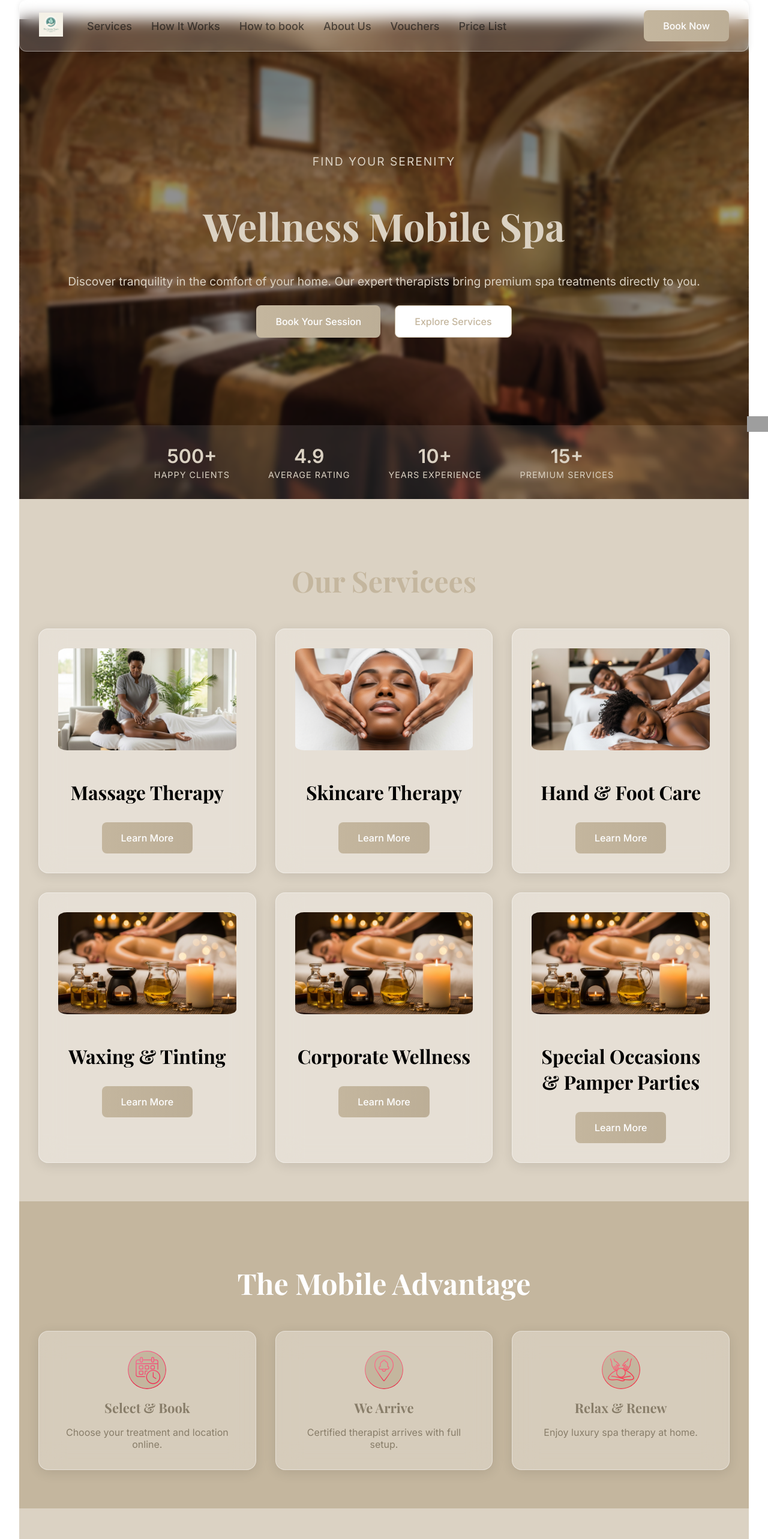
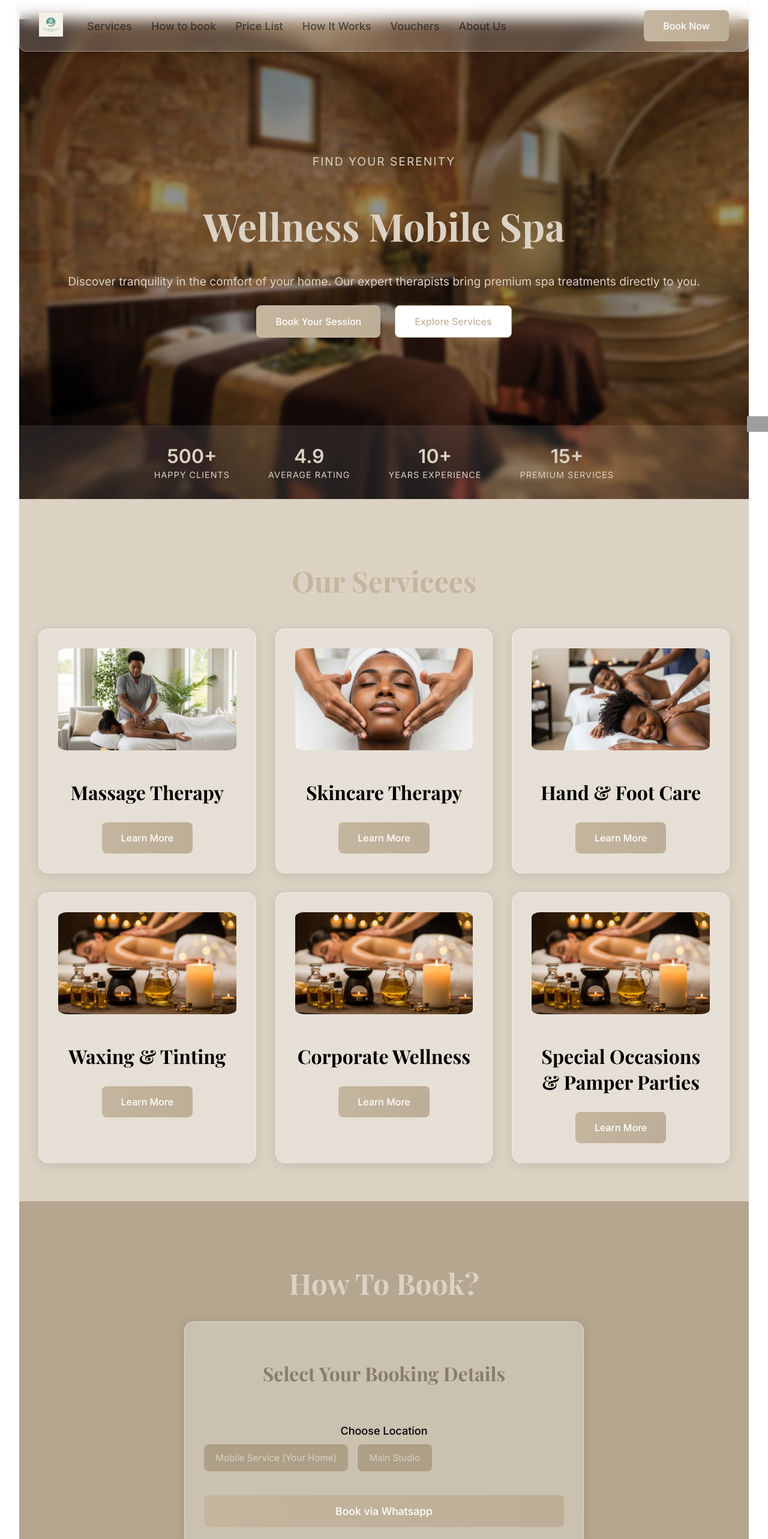
Before and after one commit to NgomsoGaya/mobilespa, a React (Vite) app: page / in a window 1280 px wide. Shown: the top 2566 px of the page at 60% size. Built offline with nearby package versions, Linux system fonts and the light colour scheme; grey boxes are pictures that could not be loaded.

Commit message:
Feat: Add Vouchers section and update Navbar links

```diff
--- a/src/App.jsx
+++ b/src/App.jsx
@@ -17,11 +17,11 @@ function App() {
       <main>
         <HeroSection />
         <ServicesSection />
+        <CTASection />
+        <PriceListSection />
         <AdvantageSection />
+        <VouchersSection /> {/* New component usage */}
         <AboutUsSection />
-        <PriceListSection />
-        <VouchersSection /> {/* New component usage */}
-        <CTASection />
       </main>
       <Footer />
     </div>
--- a/src/components/Forms/Booking/BookingSelector.jsx
+++ b/src/components/Forms/Booking/BookingSelector.jsx
@@ -91,7 +91,7 @@ const BookingSelector = () => {
         onClick={handleBookNow}
         disabled={!selectedLocation || !selectedDay || !selectedTime}
       >
-        Book Now
+        Book via Whatsapp
       </Button>
     </div>
   );
--- a/src/components/Layout/Navbar.jsx
+++ b/src/components/Layout/Navbar.jsx
@@ -24,11 +24,11 @@ const Navbar = () => {
         </a>
         <div className={`navbar-links ${isMenuOpen ? 'open' : ''}`}>
           <a href="#services" onClick={handleLinkClick}>Services</a>
+          <a href="#cta-section" onClick={handleLinkClick}>How to book</a>
+          <a href="#price-list-section" onClick={handleLinkClick}>Price List</a>
           <a href="#how-it-works" onClick={handleLinkClick}>How It Works</a>
-          <a href="#cta-section" onClick={handleLinkClick}>How to book</a>
+          <a href="#vouchers-section" onClick={handleLinkClick}>Vouchers</a>
           <a href="#about-us-section" onClick={handleLinkClick}>About Us</a>
-          <a href="#vouchers-section" onClick={handleLinkClick}>Vouchers</a>
-          <a href="#price-list-section" onClick={handleLinkClick}>Price List</a>
         </div>
       </div>
       <div className="navbar-right">
--- a/src/sections/CTASection.jsx
+++ b/src/sections/CTASection.jsx
@@ -7,7 +7,7 @@ const CTASection = () => {
   return (
     <section className="cta-section" id="cta-section">
       <FadeInOnScroll>
-        <h2 className="cta-title">Ready to Experience Ultimate Convenience?</h2>
+        <h2 className="cta-title">How To Book?</h2>
         <BookingSelector /> {/* Use the new BookingSelector component */}
       </FadeInOnScroll>
     </section>
```
